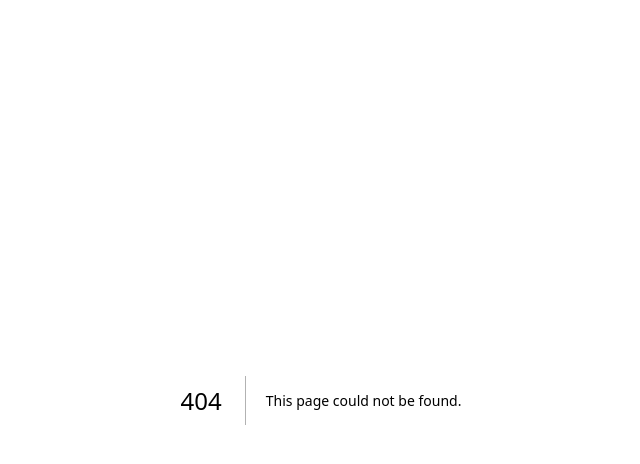
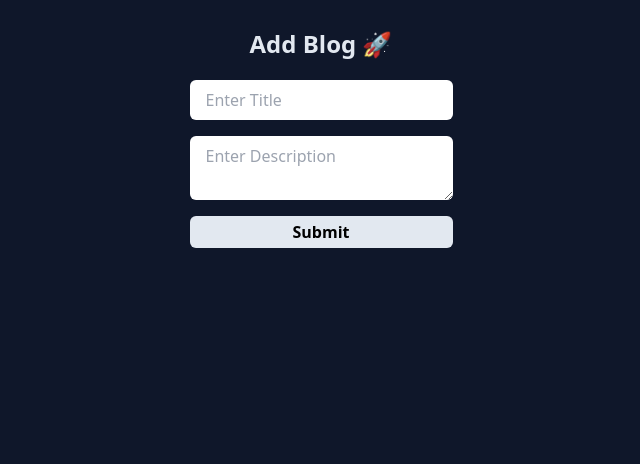
Before and after one commit to IlyasElMabrouki/Next_Blog_App, a Next.js app: page /blog/new in a window 1280 px wide. Before the commit this address had no page. Shown: the top 464 px of the page, without its empty margins (319-959 px from the left). Built offline with nearby package versions, Linux system fonts and the light colour scheme.

Commit message:
Added new Post page

```diff
--- /dev/null
+++ b/app/blog/new/page.jsx
@@ -0,0 +1,59 @@
+'use client';
+import { useRef } from 'react';
+import { ToastContainer, toast } from 'react-toastify';
+import 'react-toastify/dist/ReactToastify.css';
+
+export default function NewPage() {
+  const titleRef = useRef(null);
+  const descriptionRef = useRef(null);
+
+  async function addPost({ title, description }) {
+    const res = await fetch('http://localhost:3000/api/blog', {
+      method: 'POST',
+      body: JSON.stringify({ title, description }),
+      headers: {
+        'Content-Type': 'application/json',
+      },
+    });
+    return await res.json();
+  }
+
+  async function submitHandler(e) {
+    e.preventDefault();
+    if (titleRef.current && titleRef.current) {
+      await addPost({
+        title: titleRef.current.value,
+        description: descriptionRef.current.value,
+      });
+      toast.success('Post Added Succeffuly');
+    }
+  }
+
+  return (
+    <div className="w-full m-auto flex my-4">
+    <ToastContainer position="bottom-center" limit={1}/>
+      <div className="flex flex-col justify-center items-center m-auto">
+        <p className="text-2xl text-slate-200 font-bold p-3">Add Blog 🚀</p>
+        <form onSubmit={submitHandler} className="flex flex-col">
+          <input
+            type="text"
+            placeholder="Enter Title"
+            className="rounded-md px-4 py-2 my-2"
+            ref={titleRef}
+          />
+          <textarea
+            placeholder="Enter Description"
+            className="rounded-md px-4 py-2 my-2"
+            ref={descriptionRef}
+          ></textarea>
+          <button
+            className="font-bold rounded-md px-4 py-1 my-2 bg-slate-200"
+            type="submit"
+          >
+            Submit
+          </button>
+        </form>
+      </div>
+    </div>
+  );
+}
--- a/package.json
+++ b/package.json
@@ -17,6 +17,7 @@
     "postcss": "8.4.27",
     "react": "18.2.0",
     "react-dom": "18.2.0",
+    "react-toastify": "^9.1.3",
     "tailwindcss": "3.3.3"
   },
   "devDependencies": {
```
Also changed, not shown: 1 other file (tests, documents, lock files or other folders).
